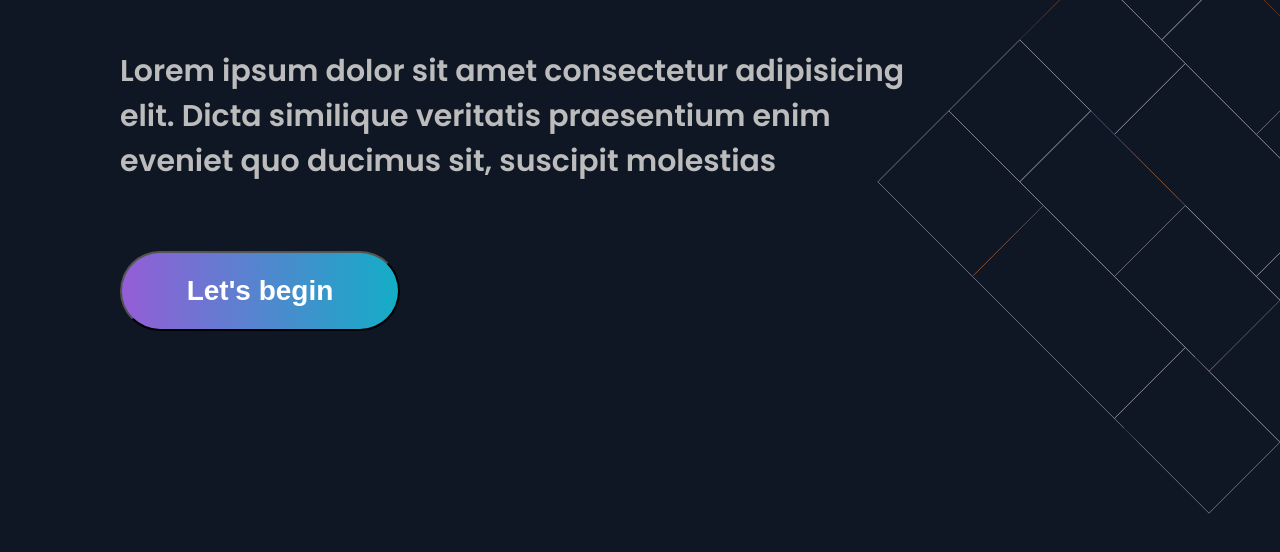
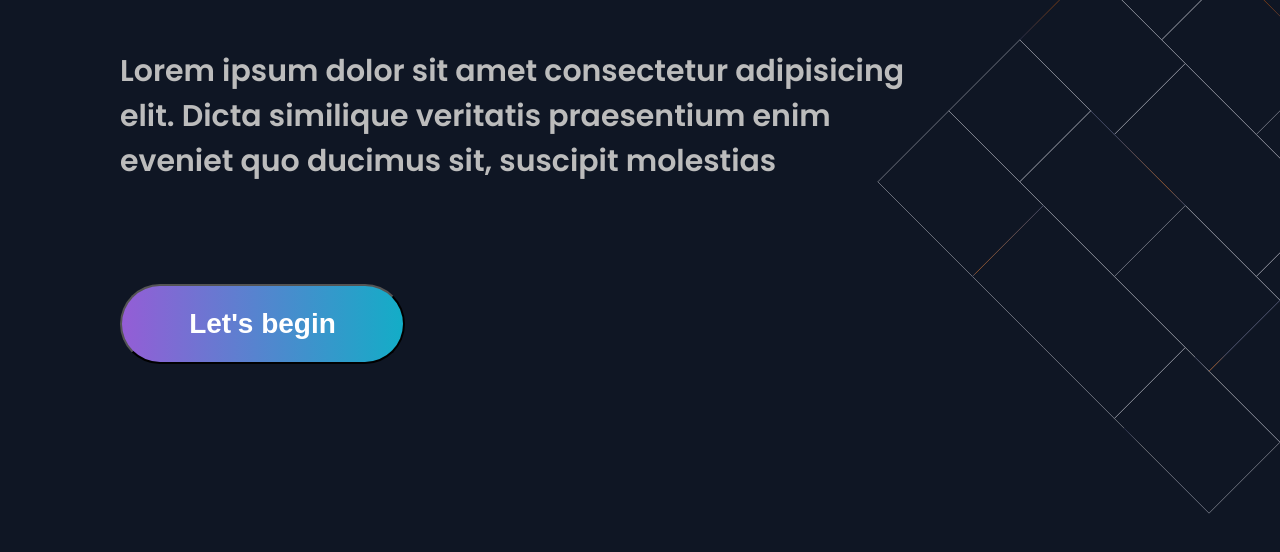
Before and after one commit to KristinaBri/portfolio-project-bit, a website: page index.html in a window 1280 px wide. Shown: the part 238-790 px from the top of the page. Drawn offline with Linux system fonts and the light colour scheme.

Commit message:
Pixel perfect

```diff
--- a/style.scss
+++ b/style.scss
@@ -90,10 +90,14 @@ ul {
 .social img {
     padding-left: 40px;
 }
+main {
+    width: 202px;
+    height: 47.58px;
+}
 .hero-content {
     width: 809px;
     height: 459px;
-    top: 283px;
+    top: 200px;
     margin-left: 80px;
 }
 h1 {
@@ -105,88 +109,20 @@ p {
     color: rgba(188, 188, 188, 1);
     font-weight: 600;
     font-size: 30px;
-    line-height: 45px;
     margin-top: 67px;
-    margin-bottom: 67px;
+    margin-bottom: 100px;
 }
 button {
-    width: 280px;
+    width: 285px;
     height: 80px;
-    left: 115px;
-    top: 662px;
+    left: 50px;
+    top: 450px;
     border-radius: 83px;
     font-weight: 600;
     font-size: 28px;
-    line-height: 42px;
     color: rgb(255, 255, 255);
     background: linear-gradient(270deg, #13ADC7 0%, #6978D1 66.67%, #945DD6 100%);
 }
-
-
-
-
-
-
-
-// header {
-//     display: flex;
-//     height: 137px;
-//     top: 0;
-//     left: 0;
-// }
-// a{
-//     display: flex;
-// }
-// .logo {
-//     width: 47.58px;
-//     height: 47.58px;
-//     top: 40px;
-//     left: 37px;
-// }
-// h2 {
-//     font-weight: 500;
-//     line-height: 45px;
-// }
-// li {
-//     list-style: none;
-
-// }
-// a {
-//     text-decoration: none;
-//     color: rgb(255, 255, 255);
-// }
-// .container {
-//     width: 1200px;
-//     height: 100vh;
-//     margin: 0 auto;
-// }
-// .social-icons {
-//     float: right;
-// }
-// ul {
-//     display: flex;
-// }
-// button {
-//     background: linear-gradient(270deg, #13ADC7 0%, #6978D1 66.67%, #945DD6 100%);
-//     box-shadow: 0px 4px 4px rgba(0, 0, 0, 0.25);
-//     border-radius: 83px;
-//     width: 280px;
-//     height: 80px;
-//     }
-
-
-    // .hero-img {
-    //     position: absolute;
-    //     width: 758px;
-    //     height: 758px;
-    //     left: 877px;
-    //     top: 135px;
-    //     opacity: 0.5;
-    // }
-
-
-
-
 
 
 
```
Also changed, not shown: assets/pagrindinis_ekranas.png, assets/porfolioPreview.png (deleted), assets/portfolioPreview.png (added), style.css, 1 other file.
